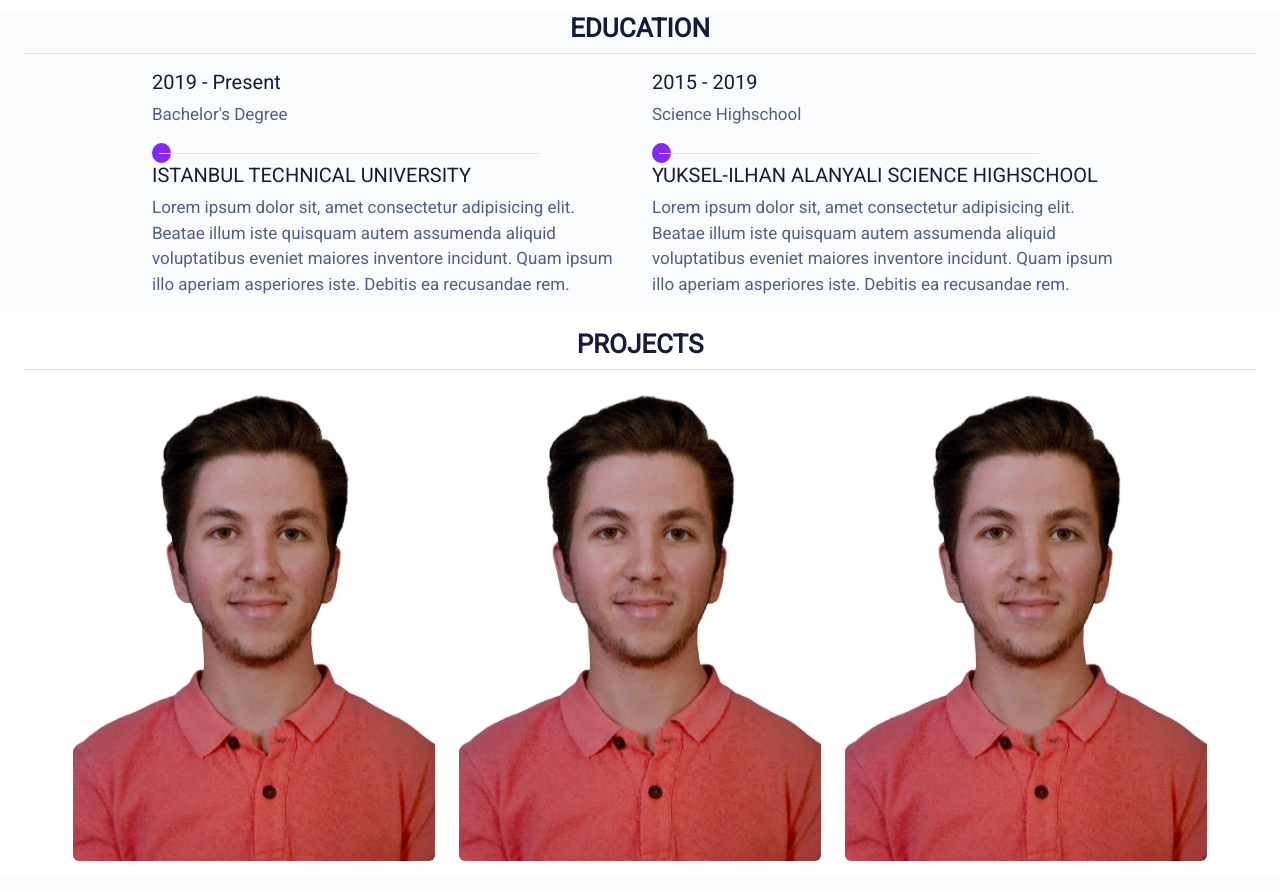
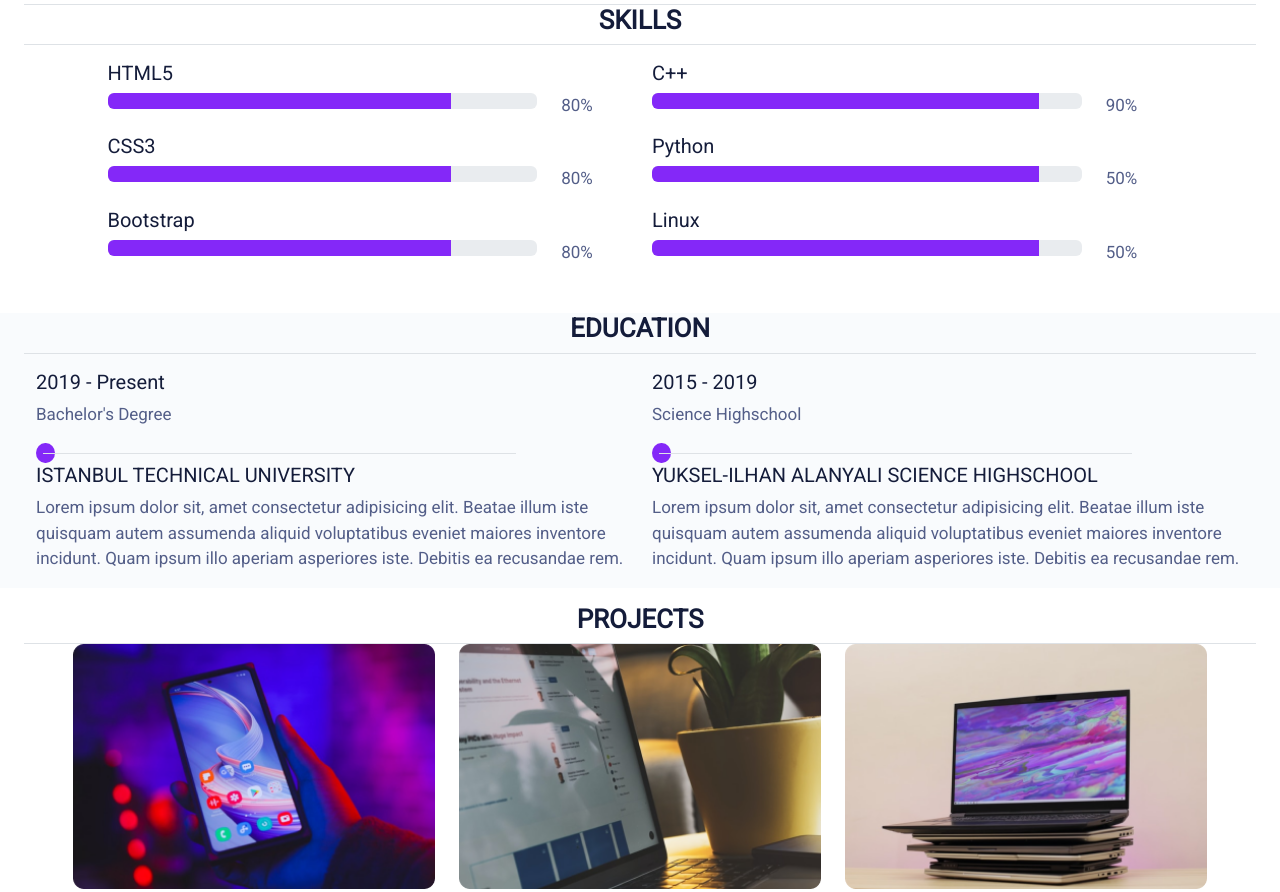
Before and after one commit to kadiryunusdemir/CV-website, a plain HTML site: page index.html in a window 1280 px wide. Shown: the part 1303-2195 px from the top of the page. Drawn offline with nearby package versions, Linux system fonts and the light colour scheme.

Commit message:
[fix] new photos are added and some fix

```diff
--- a/index.html
+++ b/index.html
@@ -74,6 +74,7 @@
             opacity: 0;
             transition: .5s ease;
             background-color: #8428F8;
+            border-radius: 11px;
         }
 
         .hover_container:hover .overlay {
@@ -114,7 +115,7 @@
     </nav>
 
     <div class="container-fluid my-3">
-        <div class="container text-center">
+        <div class="container text-center" style="max-width: 941px;">
             <h1 style="font-size: 48px;">Student Assistant</h1>
             <p>Passionate and hardworking Computer Eng. student who also work for ITU.</p>
             <img src="./img/myself.png" alt="Kadir Yunus Demir" width="240px" class="rounded">
@@ -132,7 +133,7 @@
     </div>
 
     <div class="container-fluid second_bg my-3">
-        <div class="container text-center" id="AboutMe">
+        <div class="container text-center" id="AboutMe" style="max-width: 609px;">
             <h1>Hi, <span class="span_class">I'm Kadir</span>. Nice to meet you.</h1>
             <p>Lorem ipsum dolor sit amet consectetur adipisicing elit. Itaque eligendi, odio voluptas atque earum eveniet quia, modi laudantium aperiam quibusdam sapiente illum dolorem repellat, totam pariatur! Nisi blanditiis recusandae architecto.</p>
         </div>
@@ -152,7 +153,7 @@
                             <div class="col-6"></div>
                         </div>
                     </div>
-                    <div class="col-4 order-md-1 text-end">
+                    <div class="col-5 order-md-1 text-end">
                         <h2>01/2022 - Present</h2>
                         <p>IT STUDENT ASSISTANT</p>
                     </div>
@@ -169,7 +170,7 @@
                             <div class="col-6"></div>
                         </div>
                     </div>
-                    <div class="col-4 order-md-1 text-end">
+                    <div class="col-5 order-md-1 text-end">
                         <h2>01/2022 - Present</h2>
                         <p>IT STUDENT ASSISTANT</p>
                     </div>
@@ -188,9 +189,31 @@
                 <h1>SKILLS</h1>
             </div>
 
-            <div class="container d-flex" style="max-width: 800px">
+            <div class="container d-flex" style="max-width: 1113px">
                 <div class="container my-3">
                     <h2>HTML5</h2>
+                    <div class="row">
+                        <div class="col">
+                            <div class="progress">
+                                <div class="progress-bar theme_bg" role="progressbar" style="width: 80%" aria-valuenow="80" aria-valuemin="0" aria-valuemax="100"></div>
+                            </div>
+                        </div>
+                        <div class="col-2 ">
+                            <p>80%</p>
+                        </div>
+                    </div>
+                    <h2>CSS3</h2>
+                    <div class="row">
+                        <div class="col">
+                            <div class="progress">
+                                <div class="progress-bar theme_bg" role="progressbar" style="width: 80%" aria-valuenow="80" aria-valuemin="0" aria-valuemax="100"></div>
+                            </div>
+                        </div>
+                        <div class="col-2 ">
+                            <p>80%</p>
+                        </div>
+                    </div>
+                    <h2>Bootstrap</h2>
                     <div class="row">
                         <div class="col">
                             <div class="progress">
@@ -215,6 +238,28 @@
                             <p>90%</p>
                         </div>
                     </div>
+                    <h2>Python</h2>
+                    <div class="row">
+                        <div class="col">
+                            <div class="progress">
+                                <div class="progress-bar theme_bg" role="progressbar" style="width: 90%" aria-valuenow="90" aria-valuemin="0" aria-valuemax="100"></div>
+                            </div>
+                        </div>
+                        <div class="col-2 ">
+                            <p>50%</p>
+                        </div>
+                    </div>
+                    <h2>Linux</h2>
+                    <div class="row">
+                        <div class="col">
+                            <div class="progress">
+                                <div class="progress-bar theme_bg" role="progressbar" style="width: 90%" aria-valuenow="90" aria-valuemin="0" aria-valuemax="100"></div>
+                            </div>
+                        </div>
+                        <div class="col-2 ">
+                            <p>50%</p>
+                        </div>
+                    </div>
                 </div>
             </div>
         </div>
@@ -226,7 +271,7 @@
                 <h1>EDUCATION</h1>
             </div>
 
-            <div class="container" style="max-width: 1000px;">
+            <div class="container" style="max-width: 1343px;">
                 <div class="row my-3">
                     <div class="col-2 col-md-12 order-md-2">
                         <div class="row row-cols-1 row-cols-md-2" style="height: 100%;">
@@ -281,7 +326,7 @@
                 <div class="row">
                     <div class="col-4">
                         <div class="hover_container">
-                            <img src="./img/myself.png" alt="Kadir Yunus Demir" class="image rounded">
+                            <img src="./img/project01.png" alt="Kadir Yunus Demir" class="image rounded">
                             <div class="overlay">
                               <div class="image_text">
                                 <h3>asd</h3>
@@ -292,7 +337,7 @@
                     </div>
                     <div class="col-4">
                         <div class="hover_container">
-                            <img src="./img/myself.png" alt="Kadir Yunus Demir" class="image rounded">
+                            <img src="./img/project02.png" alt="Kadir Yunus Demir" class="image rounded">
                             <div class="overlay">
                                 <div class="image_text">
                                     <h3>asd</h3>
@@ -303,7 +348,7 @@
                     </div>
                     <div class="col-4">
                         <div class="hover_container">
-                            <img src="./img/myself.png" alt="Kadir Yunus Demir" class="image rounded">
+                            <img src="./img/project03.png" alt="Kadir Yunus Demir" class="image rounded">
                             <div class="overlay">
                                 <div class="image_text">
                                     <h2>asd</h2>
```
Also changed, not shown: img/project01.png (added), img/project02.png (added), img/project03.png (added).
